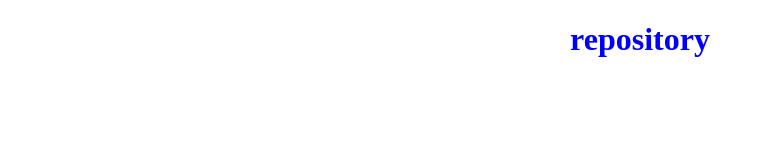
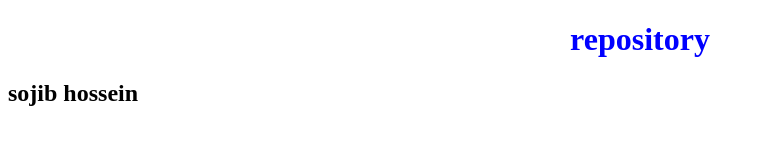
Before and after one commit to sojibhossain11/may-secend-repo, a plain HTML site: page index.html in a window 1280 px wide. Shown: the whole page, without its empty margins (0-765 px from the left). Drawn offline with Linux system fonts and the light colour scheme.

Commit message:
secend repo chang

```diff
--- a/index.html
+++ b/index.html
@@ -9,5 +9,6 @@
 </head>
 <body>
     <h1 class="block">repository</h1>
+    <h2>sojib hossein</h2>
 </body>
 </html>
```
